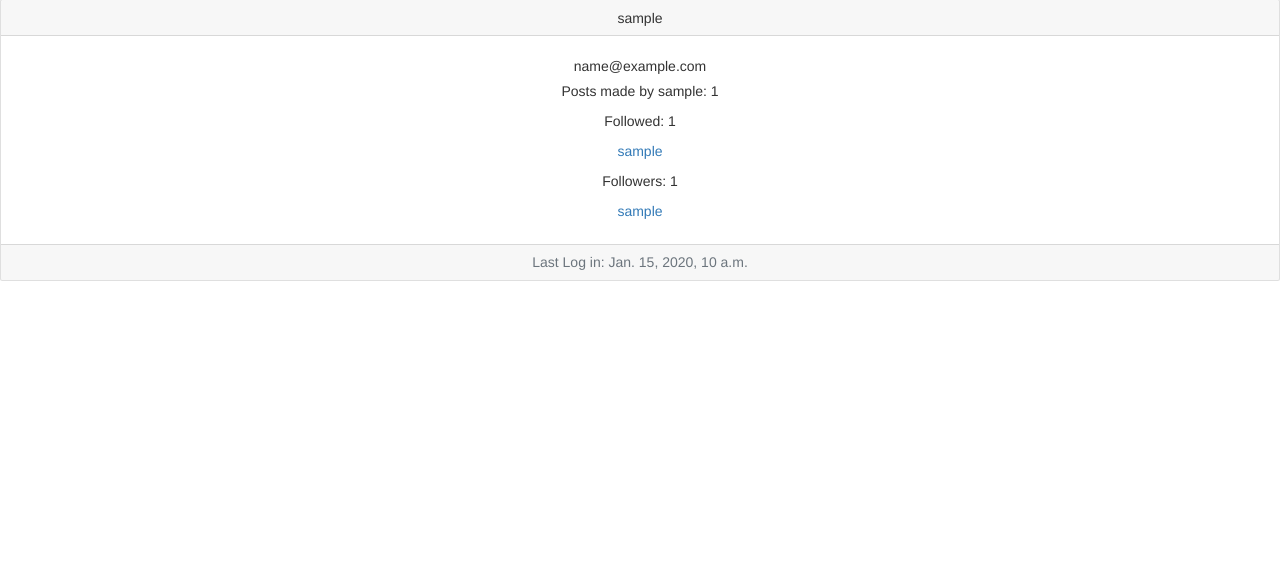
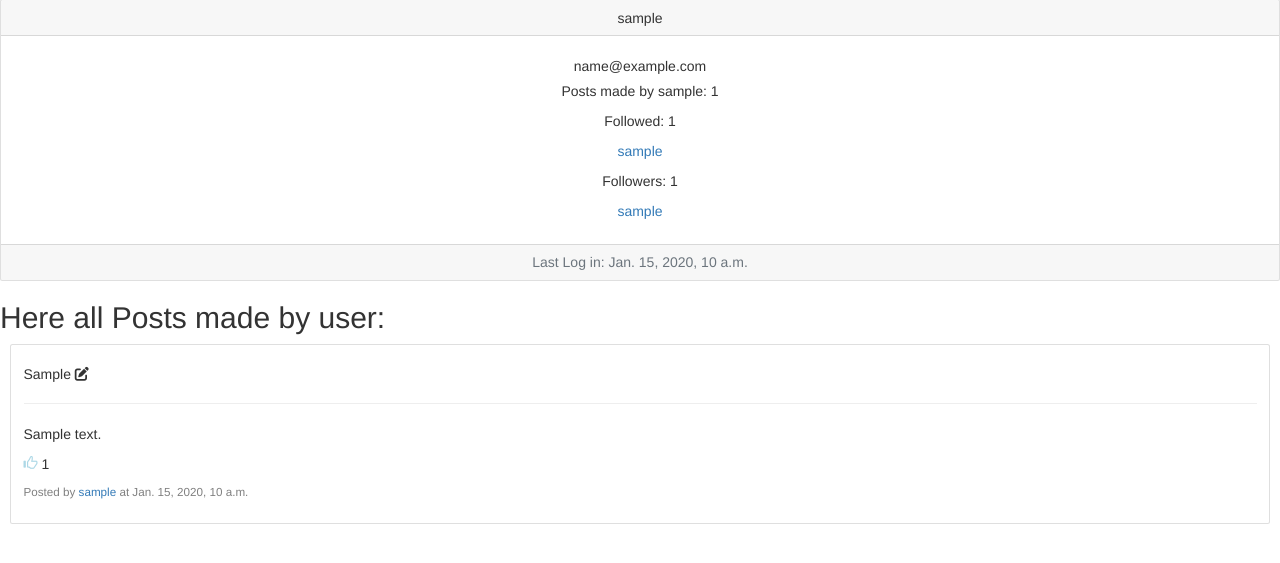
Before and after one commit to OlegKhpov/network, a Django app: page /profile/1 in a window 1280 px wide. Shown: the part 83-646 px from the top of the page. Run offline with Django 3.2, Linux system fonts and the light colour scheme; a user stored in the database is signed in; tables that the repository leaves empty hold one stand-in row (values such as "Sample post"); some libraries are stand-ins or nearby versions.

Commit message:
changes to edit icon and view

```diff
--- a/network/static/network/profile.js
+++ b/network/static/network/profile.js
@@ -4,3 +4,42 @@ function toggle_follow(id) {
         window.location.reload()
     })
 }
+
+function edit_post_form(clicked_id) {
+    let post = document.querySelector(`#post_${clicked_id}`)
+    let header = post.querySelector('#header').textContent
+    let text = post.querySelector('#text').textContent
+    post.innerHTML = `<form id="edit-form-${clicked_id}">
+    <div class="mb-3">
+      <label for="exampleFormControlInput1" class="form-label">Header</label>
+      <input id="header" type="text" class="form-control" id="exampleFormControlInput1"">
+    </div>
+    <div class="mb-3">
+      <label for="exampleFormControlTextarea1" class="form-label">Post</label>
+      <textarea id="text" class="form-control" id="exampleFormControlTextarea1" rows="3"></textarea>
+    </div>
+    <div class="col-auto">
+      <button type="submit" class="btn btn-primary mb-3">Save</button>
+    </div>
+  </form>`
+    post.querySelector('#header').value = header
+    post.querySelector('#text').value = text
+    document.querySelector(`#edit-form-${clicked_id}`).onsubmit = () => edit_post(clicked_id)
+}
+
+function edit_post(id) {
+    let form = document.querySelector(`#edit-form-${id}`)
+    let post = {
+        header: form.querySelector('#header').value,
+        text: form.querySelector('#text').value,
+    }
+    fetch(`/edit/${id}`, {
+        method: 'POST',
+        mode: "cors",
+        headers: {
+            'Content-Type': 'application/json;charset=utf-8'
+        },
+        body: JSON.stringify(post)
+    })
+        .then(() => window.location.reload())
+}
--- a/network/templates/network/followed.html
+++ b/network/templates/network/followed.html
@@ -5,8 +5,7 @@
 {% for post in page_obj %}
 <div class="card m-3">
     <div id="post_{{ post.id }}" class="card-body">
-        <h5 id="header">{{ post.header }}</h5>{% if user.id == post.author.id %}<a id="{{ post.id }}" href="#"
-            onclick="edit_post_form(this.id)">Edit post</a>{% endif %}
+        <h5 id="header">{{ post.header }}</h5>
         <hr>
         <p id="text">{{ post.text }}</p>
         <p id='like-data'><a id='{{ post.id }}' class="glyphicon glyphicon-thumbs-up" style="color: lightblue;" onclick="toggle_like(this)"></a><span id='like-count-{{ post.id }}'> {{ post.like_set.all.count }}</span></p>
--- a/network/templates/network/index.html
+++ b/network/templates/network/index.html
@@ -26,7 +26,7 @@
 {% for post in page_obj %}
 <div class="card m-3">
   <div id="post_{{ post.id }}" class="card-body">
-    <h5 id="header">{{ post.header }}</h5>{% if user.id == post.author.id %}<a id="{{ post.id }}" onclick="edit_post_form(this.id)">Edit post</a>{% endif %}
+    <h5 id="header">{{ post.header }}  {% if user.id == post.author.id %}<i id="{{ post.id }}" <i class='fas fa-edit' onclick="edit_post_form(this.id)"></i>{% endif %}</h5>
     <hr>
     <p id="text">{{ post.text }}</p>
     <p id='like-data'><a id='{{ post.id }}' class="glyphicon glyphicon-thumbs-up" style="color: lightblue;" onclick="toggle_like(this)"></a><span id='like-count-{{ post.id }}'>  {{ post.like_set.all.count }}</span></p>
@@ -41,4 +41,5 @@
 
 {% block script %}
 <script src="{% static 'network/network.js' %}"></script>
+<script src='https://kit.fontawesome.com/a076d05399.js'></script>
 {% endblock %}
--- a/network/templates/network/profile.html
+++ b/network/templates/network/profile.html
@@ -8,7 +8,7 @@
     </div>
     <div class="card-body">
         <h5 class="card-title">{{user_page.email}}</h5>
-        <p class="card-text">Posts made by {{user_page.username}}: {{ posts_count }}</p>
+        <p class="card-text">Posts made by {{user_page.username}}: {{ posts.count }}</p>
         <p>Followed: {{ followed.count }}</p>
         {% for follow in followed %}
         <p><a href="{% url 'profile' follow.id %}">{{ follow.username }}</a></p>
@@ -31,8 +31,22 @@
         Last Log in: {{ user_page.last_login }}
     </div>
 </div>
+<h2>Here all Posts made by user:</h2>
+{% for post in posts %}
+<div class="card m-3">
+    <div id="post_{{ post.id }}" class="card-body">
+      <h5 id="header">{{ post.header }}  {% if user.id == post.author.id %}<i id="{{ post.id }}" <i class='fas fa-edit' onclick="edit_post_form(this.id)"></i>{% endif %}</h5>
+      <hr>
+      <p id="text">{{ post.text }}</p>
+      <p id='like-data'><a id='{{ post.id }}' class="glyphicon glyphicon-thumbs-up" style="color: lightblue;" onclick="toggle_like(this)"></a><span id='like-count-{{ post.id }}'>  {{ post.like_set.all.count }}</span></p>
+      <p style="font-size: smaller; color:gray">{% if post.creation_date.date == post.edit_date.date %}Posted by <a href="{% url 'profile' post.author.id %}">{{ post.author }}</a> at {{ post.creation_date }}{% else %}Edited by <a href="#">{{ post.author }}</a> at {{ post.edit_date }}{% endif %}
+      </p>
+    </div>
+  </div>
+{% endfor %}
 {% endblock %}
 
 {% block script %}
 <script src="{% static 'network/profile.js' %}"></script>
+<script src='https://kit.fontawesome.com/a076d05399.js'></script>
 {% endblock %}
--- a/network/views.py
+++ b/network/views.py
@@ -101,7 +101,7 @@ def profile(request, id):
         'followed': followed.followers.all(),
         'person_followers': followers,
         'followers_count': len(followers),
-        'posts_count': Post.objects.filter(author=user_page).count(),
+        'posts': Post.objects.filter(author=user_page),
         'follow_button': follow_button
     })
 
```
